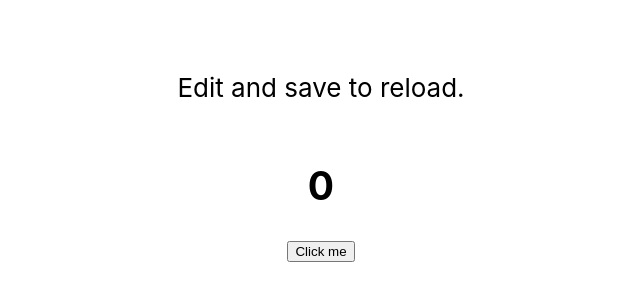
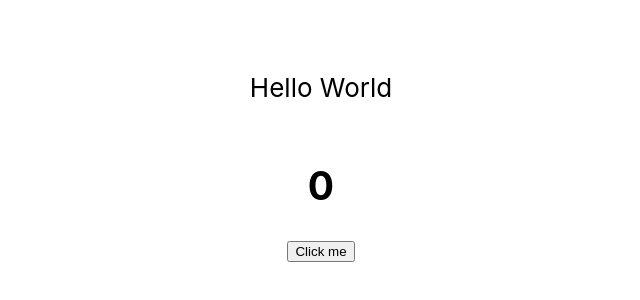
Before and after one commit to Hasham-dev/demo, a React (Create React App) app: page / in a window 1280 px wide. Shown: the part 246-546 px from the top of the page, without its empty margins (319-959 px from the left). Built offline with nearby package versions, Linux system fonts and the light colour scheme.

Commit message:
refacor: changing text to Hello World!

```diff
--- a/src/App.js
+++ b/src/App.js
@@ -11,7 +11,7 @@ function App() {
     <div className="App">
       <header className="App-header">
         <p>
-          Edit and save to reload.
+          Hello World
         </p>
         <h2>{counter}</h2>
         <button
```
